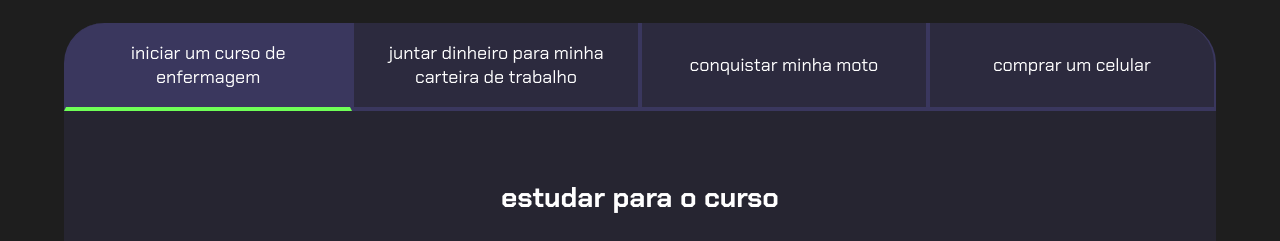
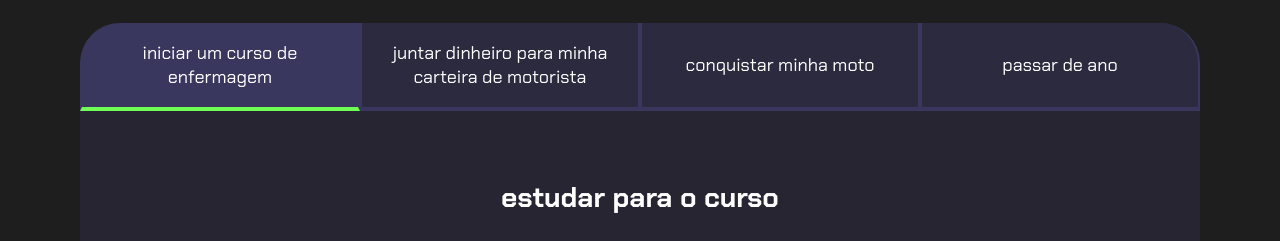
Before and after one commit to pogianeli/3-C-2K24, a plain HTML site: page index.html in a window 1280 px wide. Shown: the part 80-321 px from the top of the page. Drawn offline with Linux system fonts and the light colour scheme; a script that the page names is missing.

Commit message:
Update index.html

```diff
--- a/index.html
+++ b/index.html
@@ -14,9 +14,9 @@
         <div class="conteudo">
             <div class="botoes">
                 <button class="botao ativo">iniciar um curso de enfermagem</button>
-                <button class="botao">juntar dinheiro para minha carteira de trabalho</button>
+                <button class="botao">juntar dinheiro para minha carteira de motorista</button>
                 <button class="botao">conquistar minha moto</button>
-                <button class="botao">comprar um celular</button>
+                <button class="botao">passar de ano</button>
             </div>
             <div class="abas-textos">
                 <div class="aba-conteudo ativo">
```
